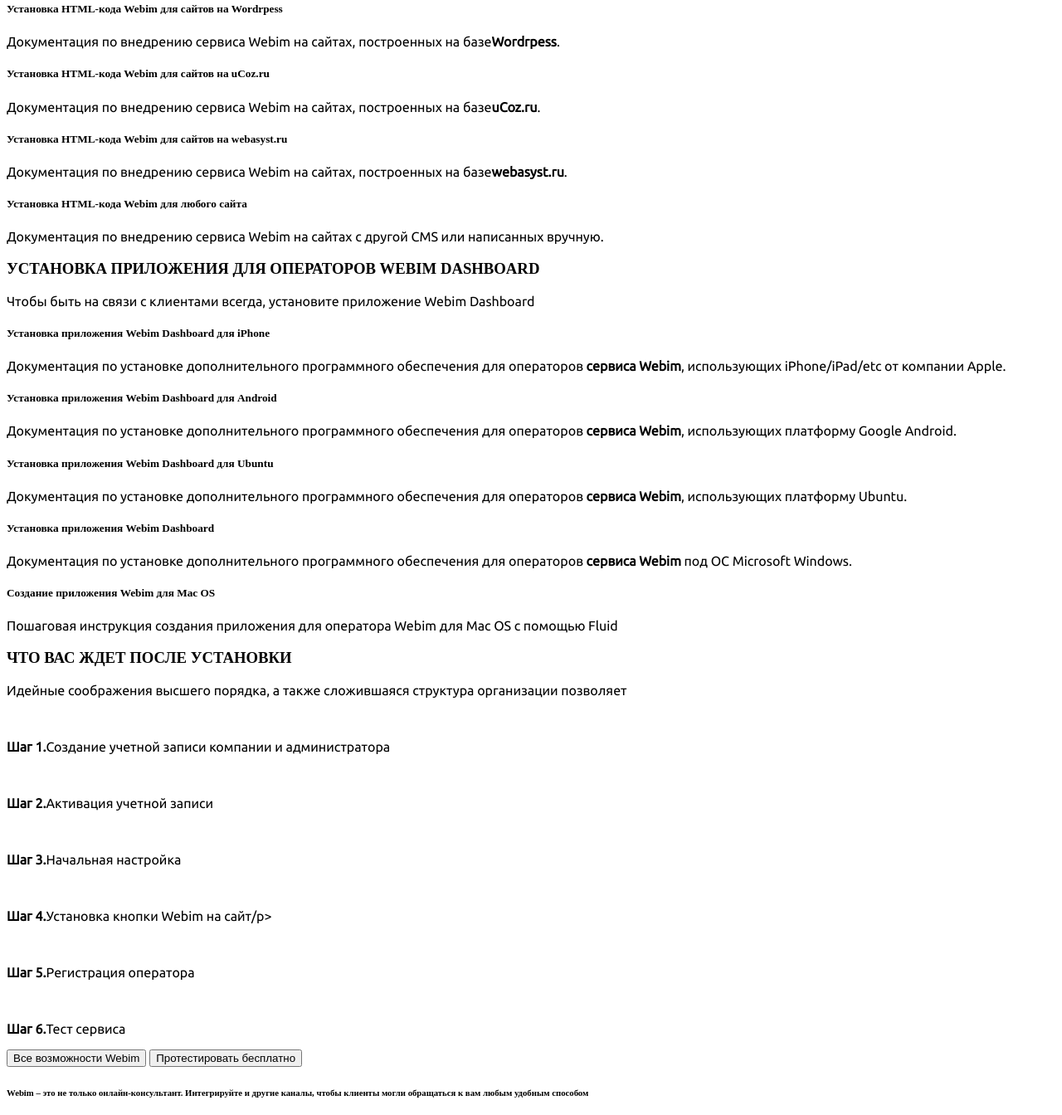
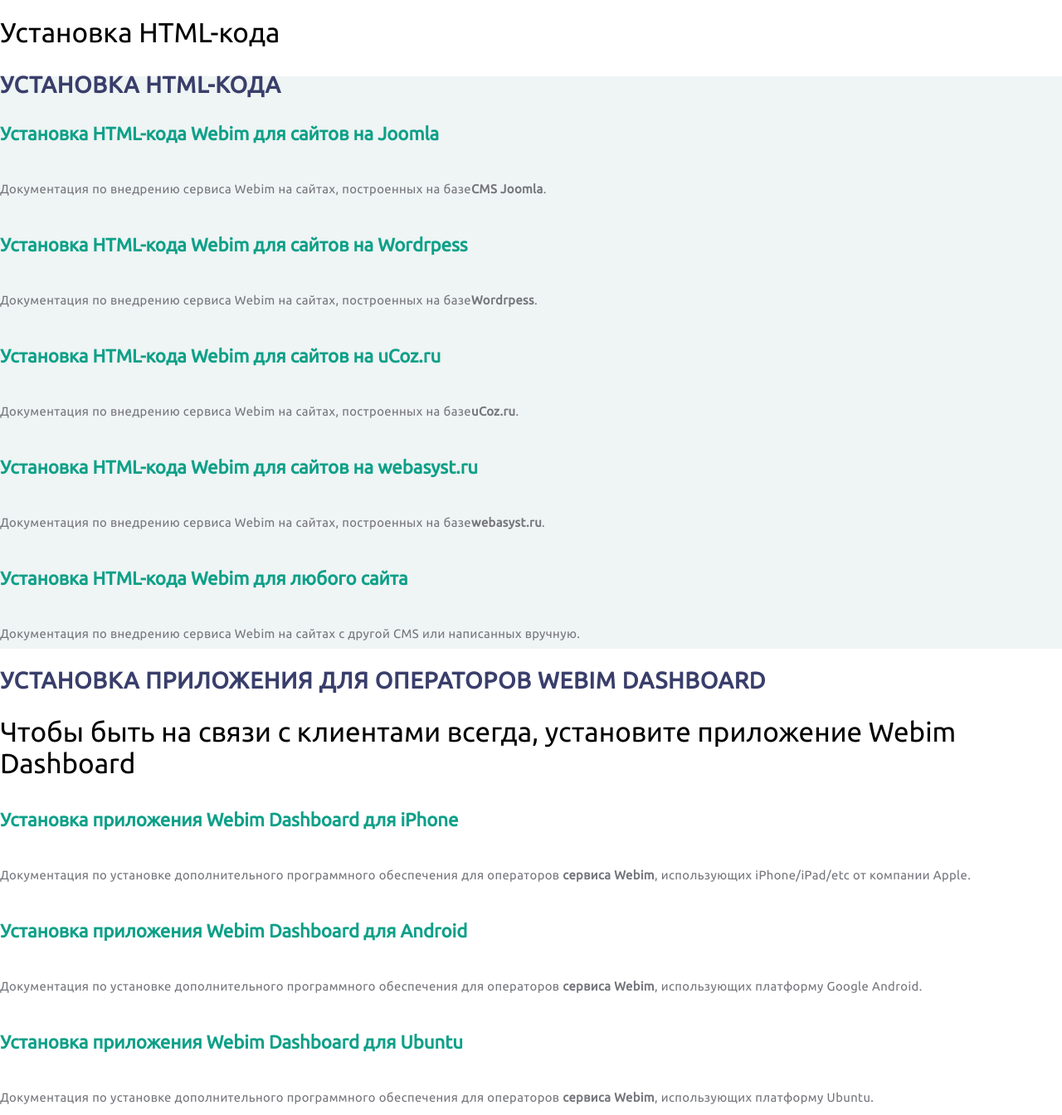
Before and after one commit to pilotvitalik/webim, a website built with webpack: page index.html in a window 1280 px wide. Shown: the part 722-2066 px from the top of the page at 83% size. Built offline with Linux system fonts and the light colour scheme.

Commit message:
Установка шрифтов

```diff
--- a/index.html
+++ b/index.html
@@ -21,17 +21,17 @@
 			</div>
 			<img>
 		</div>
-		<div class='install'>
-			<h3>УСТАНОВКА WEBIM</h3>
-			<p>Установка онлайн-консультанта Webim на ваш сайт не займет много времени. Вы можете установить онлайн-консультант Webim на ваш сайт и протестировать его в течение 7 дней бесплатно. </p>
+		<div class='install grey'>
+			<h3 class='h3-font36'>УСТАНОВКА WEBIM</h3>
+			<p class='p-font'>Установка онлайн-консультанта Webim на ваш сайт не займет много времени. Вы можете установить онлайн-консультант Webim на ваш сайт и протестировать его в течение 7 дней бесплатно. </p>
 			<div class='price'>
-				<button class='btn'>ПОПРОБОВАТЬ БЕСПЛАТНО</button>
-				<button class='btn tarif'>ТАРИФЫ</button>
+				<button class='btn left-btn'>ПОПРОБОВАТЬ БЕСПЛАТНО</button>
+				<button class='btn-tarif right-btn'>ТАРИФЫ</button>
 			</div>
 		</div>
 		<div class='easyInst'>
-			<h3>ПРОСТАЯ УСТАНОВКА</h3>
-			<p>Установка онлайн-консультанта Webim не займет более 15 минут</p>
+			<h3 class='h3-font30'>ПРОСТАЯ УСТАНОВКА</h3>
+			<p class='p-font'>Установка онлайн-консультанта Webim не займет более 15 минут</p>
 			<div class='inst-reg'>
 				<img>
 				<p><a>Регистрация</a></p>
@@ -41,97 +41,97 @@
 				<p><a>Установка HTML-кода</a></p>
 			</div>
 		</div>
-		<div class='installHTML'>
-			<h3>УСТАНОВКА HTML-КОДА</h3>
+		<div class='installHTML grey'>
+			<h3 class='h3-font30'>УСТАНОВКА HTML-КОДА</h3>
 			<div>
 				<span></span>
-				<h5><a>Установка HTML-кода Webim для сайтов на Joomla</a></h5>
-				<p>Документация по внедрению сервиса Webim на сайтах, построенных на базе<b>CMS Joomla</b>.</p>
+				<h5 class='p-font--h5'><a>Установка HTML-кода Webim для сайтов на Joomla</a></h5>
+				<p class='p-font--h5p'>Документация по внедрению сервиса Webim на сайтах, построенных на базе<b>CMS Joomla</b>.</p>
 			</div>
 			<div>
 				<span></span>
-				<h5><a>Установка HTML-кода Webim для сайтов на Wordrpess</a></h5>
-				<p>Документация по внедрению сервиса Webim на сайтах, построенных на базе<b>Wordrpess</b>.</p>
+				<h5 class='p-font--h5'><a>Установка HTML-кода Webim для сайтов на Wordrpess</a></h5>
+				<p class='p-font--h5p'>Документация по внедрению сервиса Webim на сайтах, построенных на базе<b>Wordrpess</b>.</p>
 			</div>
 			<div>
 				<span></span>
-				<h5><a>Установка HTML-кода Webim для сайтов на uCoz.ru</a></h5>
-				<p>Документация по внедрению сервиса Webim на сайтах, построенных на базе<b>uCoz.ru</b>.</p>
+				<h5 class='p-font--h5'><a>Установка HTML-кода Webim для сайтов на uCoz.ru</a></h5>
+				<p class='p-font--h5p'>Документация по внедрению сервиса Webim на сайтах, построенных на базе<b>uCoz.ru</b>.</p>
 			</div>
 			<div>
 				<span></span>
-				<h5><a>Установка HTML-кода Webim для сайтов на webasyst.ru</a></h5>
-				<p>Документация по внедрению сервиса Webim на сайтах, построенных на базе<b>webasyst.ru</b>.</p>
+				<h5 class='p-font--h5'><a>Установка HTML-кода Webim для сайтов на webasyst.ru</a></h5>
+				<p class='p-font--h5p'>Документация по внедрению сервиса Webim на сайтах, построенных на базе<b>webasyst.ru</b>.</p>
 			</div>
 			<div>
 				<span></span>
-				<h5><a>Установка HTML-кода Webim для любого сайта</a></h5>
-				<p>Документация по внедрению сервиса Webim на сайтах с другой CMS или написанных вручную.</p>
+				<h5 class='p-font--h5'><a>Установка HTML-кода Webim для любого сайта</a></h5>
+				<p class='p-font--h5p'>Документация по внедрению сервиса Webim на сайтах с другой CMS или написанных вручную.</p>
 			</div>
 		</div>
 		<div class='installApp'>
-			<h3>УСТАНОВКА ПРИЛОЖЕНИЯ ДЛЯ ОПЕРАТОРОВ WEBIM DASHBOARD</h3>
+			<h3 class='h3-font30'>УСТАНОВКА ПРИЛОЖЕНИЯ ДЛЯ ОПЕРАТОРОВ WEBIM DASHBOARD</h3>
 			<p>Чтобы быть на связи с клиентами всегда, установите приложение Webim Dashboard</p>
 			<div>
 				<span></span>
-				<h5><a>Установка приложения Webim Dashboard для iPhone</a></h5>
-				<p>Документация по установке дополнительного программного обеспечения для операторов <b>сервиса Webim</b>, использующих iPhone/iPad/etc от компании Apple.</p>
+				<h5 class='p-font--h5'><a>Установка приложения Webim Dashboard для iPhone</a></h5>
+				<p class='p-font--h5p'>Документация по установке дополнительного программного обеспечения для операторов <b>сервиса Webim</b>, использующих iPhone/iPad/etc от компании Apple.</p>
 			</div>
 			<div>
 				<span></span>
-				<h5><a>Установка приложения Webim Dashboard для Android</a></h5>
-				<p>Документация по установке дополнительного программного обеспечения для операторов <b>сервиса Webim</b>, использующих платформу Google Android.</p>
+				<h5 class='p-font--h5'><a>Установка приложения Webim Dashboard для Android</a></h5>
+				<p class='p-font--h5p'>Документация по установке дополнительного программного обеспечения для операторов <b>сервиса Webim</b>, использующих платформу Google Android.</p>
 			</div>
 			<div>
 				<span></span>
-				<h5><a>Установка приложения Webim Dashboard для Ubuntu</a></h5>
-				<p>Документация по установке дополнительного программного обеспечения для операторов <b>сервиса Webim</b>, использующих платформу Ubuntu.</p>
+				<h5 class='p-font--h5'><a>Установка приложения Webim Dashboard для Ubuntu</a></h5>
+				<p class='p-font--h5p'>Документация по установке дополнительного программного обеспечения для операторов <b>сервиса Webim</b>, использующих платформу Ubuntu.</p>
 			</div>
 			<div>
 				<span></span>
-				<h5><a>Установка приложения Webim Dashboard</a></h5>
-				<p>Документация по установке дополнительного программного обеспечения для операторов <b>сервиса Webim</b> под ОС Microsoft Windows.</p>
+				<h5 class='p-font--h5'><a>Установка приложения Webim Dashboard</a></h5>
+				<p class='p-font--h5p'>Документация по установке дополнительного программного обеспечения для операторов <b>сервиса Webim</b> под ОС Microsoft Windows.</p>
 			</div>
 			<div>
 				<span></span>
-				<h5><a>Создание приложения Webim для Mac OS </a></h5>
-				<p>Пошаговая инструкция создания приложения для оператора Webim для Mac OS с помощью Fluid</p>
+				<h5 class='p-font--h5'><a>Создание приложения Webim для Mac OS </a></h5>
+				<p class='p-font--h5p'>Пошаговая инструкция создания приложения для оператора Webim для Mac OS с помощью Fluid</p>
 			</div>
 		</div>
-		<div class='afterInst'>
-			<h3>ЧТО ВАС ЖДЕТ ПОСЛЕ УСТАНОВКИ</h3>
-			<p>Идейные соображения высшего порядка, а также сложившаяся структура организации позволяет</p>
+		<div class='afterInst grey'>
+			<h3 class='h3-font30'>ЧТО ВАС ЖДЕТ ПОСЛЕ УСТАНОВКИ</h3>
+			<p class='p-font'>Идейные соображения высшего порядка, а также сложившаяся структура организации позволяет</p>
 			<div>
 				<img>
-				<p><b>Шаг 1.</b>Создание учетной записи компании и администратора</p>
+				<p class='p-font--18px'><b class='p-font--18px-b'>Шаг 1.</b>Создание учетной записи компании и администратора</p>
 			</div>
 			<div>
 				<img>
-				<p><b>Шаг 2.</b>Активация учетной записи</p>
+				<p class='p-font--18px'><b class='p-font--18px-b'>Шаг 2.</b>Активация учетной записи</p>
 			</div>
 			<div>
 				<img>
-				<p><b>Шаг 3.</b>Начальная настройка</p>
+				<p class='p-font--18px'><b class='p-font--18px-b'>Шаг 3.</b>Начальная настройка</p>
 			</div>
 			<div>
 				<img>
-				<p><b>Шаг 4.</b>Установка кнопки Webim на сайт/p>
+				<p class='p-font--18px'><b class='p-font--18px-b'>Шаг 4.</b>Установка кнопки Webim на сайт</p>
 			</div>
 			<div>
 				<img>
-				<p><b>Шаг 5.</b>Регистрация оператора</p>
+				<p class='p-font--18px'><b class='p-font--18px-b'>Шаг 5.</b>Регистрация оператора</p>
 			</div>
 			<div>
 				<img>
-				<p><b>Шаг 6.</b>Тест сервиса</p>
+				<p class='p-font--18px'><b class='p-font--18px-b'>Шаг 6.</b>Тест сервиса</p>
 			</div>
 			<div class='price'>
-				<button class='btn'>Все возможности Webim</button>
-				<button class='btn free'>Протестировать бесплатно</button>
+				<button class='btn left-btn'>Все возможности Webim</button>
+				<button class='btn free left-btn'>Протестировать бесплатно</button>
 			</div>
 		</div>
 		<div class='services'>
-			<h6>Webim – это не только онлайн-консультант. Интегрируйте и другие каналы, чтобы клиенты могли обращаться к вам любым удобным способом</h6>
+			<h6 class='p-font--18px'>Webim – это не только онлайн-консультант. Интегрируйте и другие каналы, чтобы клиенты могли обращаться к вам любым удобным способом</h6>
 			<div class='servicesCom'>
 				<div class='_1col'>
 					<div>
--- a/src/index.less
+++ b/src/index.less
@@ -1,5 +1,82 @@
-@media(min-width:900px){
-	p{
+@font: 2.6vw;
+@newF: 100/36%;
+
+@media(min-width:800px){
+//=================================
+//		Common setup
+//=================================
+body,
+.wrapper{
+	width: 100%;
+	height: auto;
+	padding: 0;
+	margin: 0;
 	font-family: 'Ubuntu', sans-serif;
+	font-size: @font;
+}
+//=================================
+//		Color of block
+//=================================
+.grey{
+	width: 100%;
+	height: auto;
+	background: #eff4f4;
+}
+//=================================
+//		Fonts
+//=================================
+.header{
+	font-size: 13*100/28%;
+}
+.h3-font36,
+.h3-font30{
+	color: #393e6b;
+	font-size: 100%;
+	line-height: 20px;
+	text-transform: uppercase;
+	letter-spacing: 0.9px;
+}
+.h3-font30{
+	font-size: 30*100/36%;
+	letter-spacing: 0.75px;
+}
+.p-font,
+.p-font--h5p{
+	color: #74757b;
+	font-size: 16*@newF;
+	line-height: 24px;
+	letter-spacing: 0.4px;
+}
+.p-font--h5{
+	color: #0da088;
+	font-size: 24*@newF;
+	line-height: 24px;
+}
+.p-font--h5p{
+	line-height: 36px;
+}
+.p-font--18px,
+.p-font--18px-b{
+	color: #393e6b;
+	font-size: 18*@newF;
+	line-height: 24px;
+}
+.p-font--18px-b{
+	font-size: 133%;
+	font-weight: 700;
+}
+.left-btn,
+.right-btn{
+	color: #ffffff;
+	font-size: 14*@newF;
+	line-height: 16px;
+	text-transform: uppercase;
+	font-weight: 700;
+}
+.right-btn{
+	color: #393e6b;
+}
+.footer{
+	font-size: 10*100/28%;
 }
 }
```
Also changed, not shown: dist/main.js.
